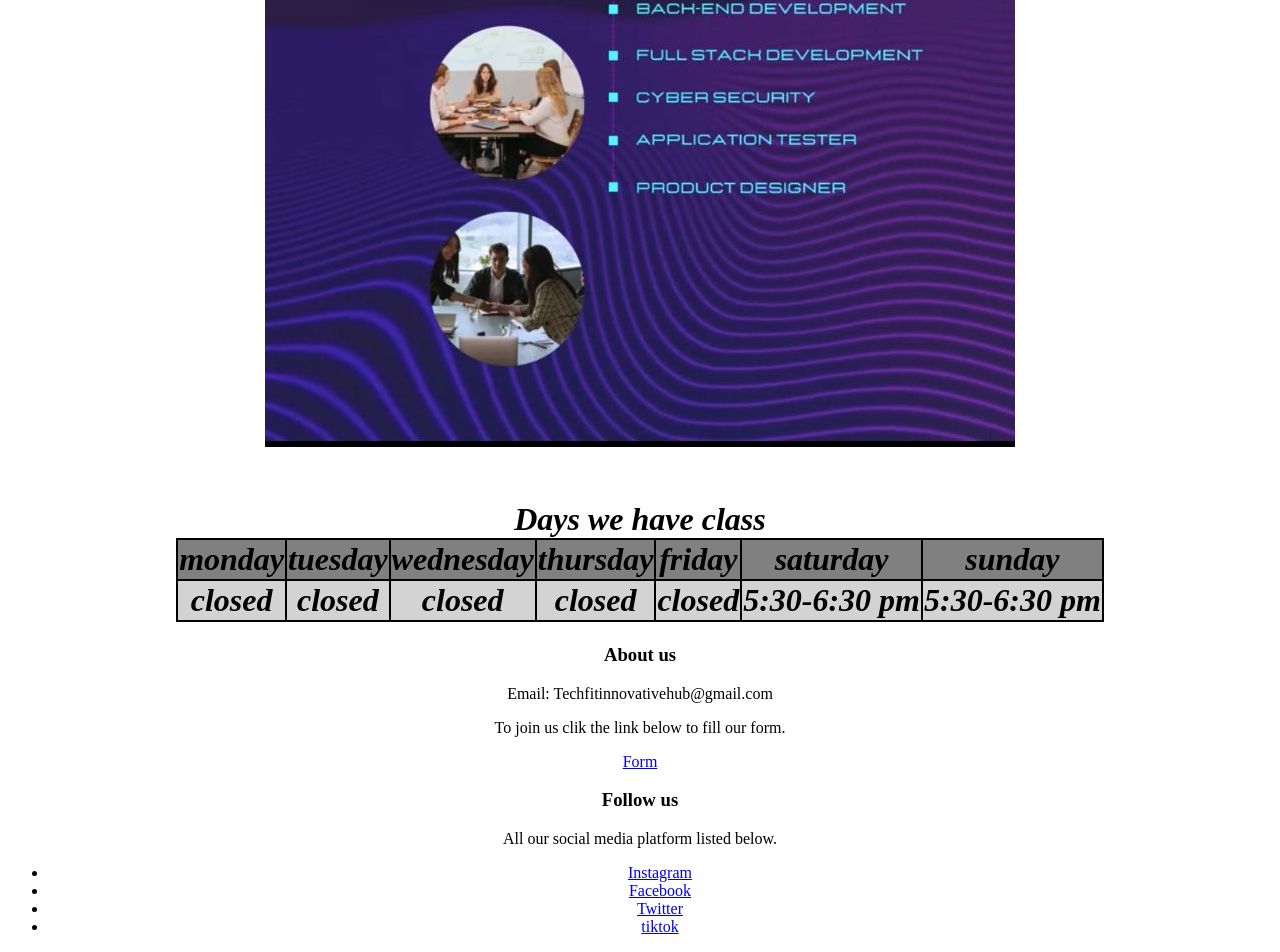
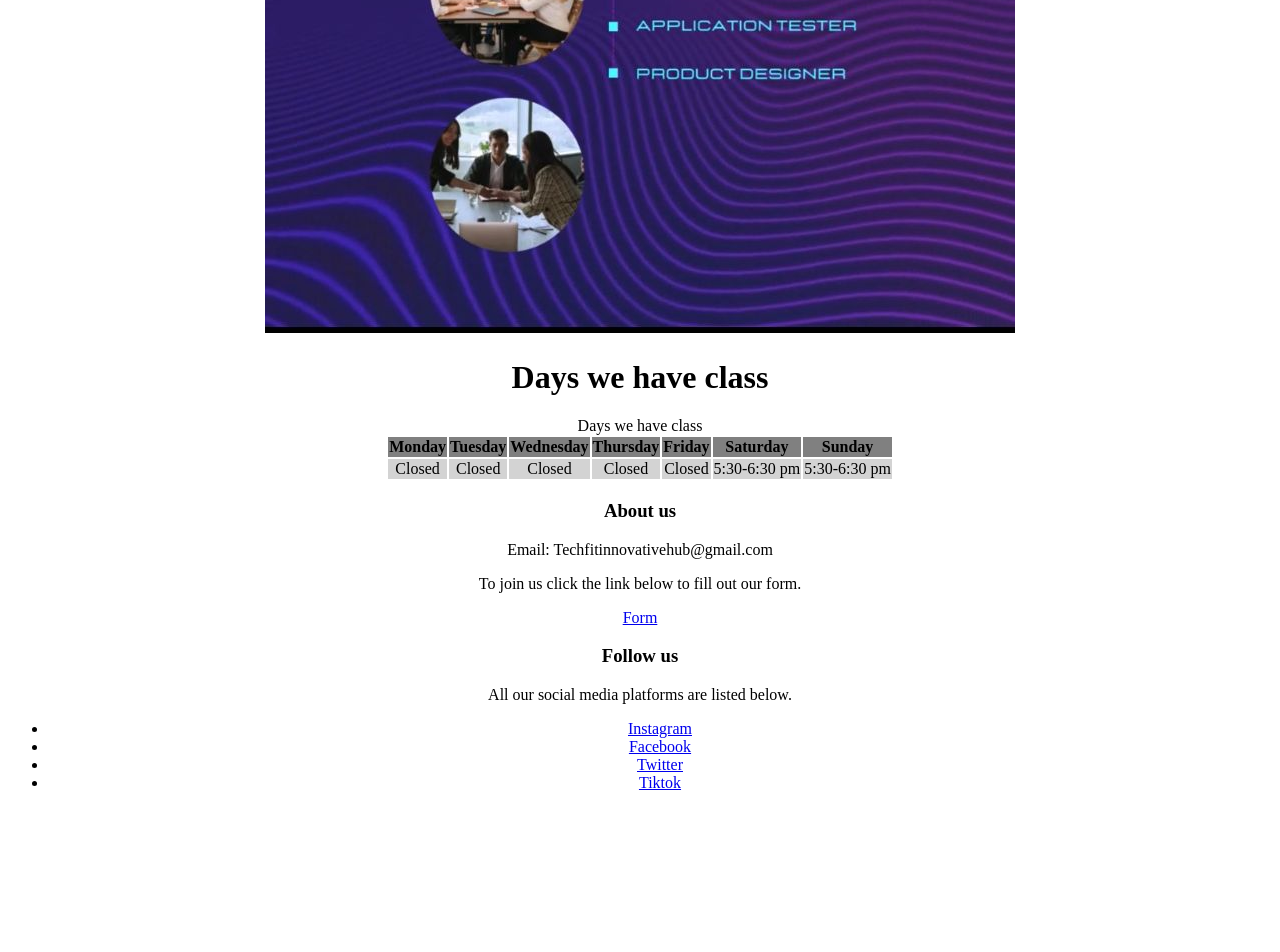
Before and after one commit to Ade3164/sidiq_file, a plain HTML site: page index.html in a window 1280 px wide. Shown: the part 1834-2786 px from the top of the page. After the commit the page ends 2642 px from the top, so only its background shows below. Drawn offline with Linux system fonts and the light colour scheme.

Commit message:
corrected code

```diff
--- a/index.html
+++ b/index.html
@@ -1,92 +1,94 @@
 <!DOCTYPE html>
 <html lang="en">
   <head>
-        <meta charset="utf-8"/>
+    <meta charset="UTF-8" />
     <title>Techfit Innovative Hub</title>
-        <meta name="description" content="web"/>
-        <meta name="Innovative Hub" content="sitepoint"/>
-        <link rel="stylesheet" href="css/styles.css.?v=2.7"/>
+    <meta name="description" content="web" />
+    <meta name="Innovative Hub" content="sitepoint" />
+    <link rel="stylesheet" href="css/styles.css?v=2.7" />
+    <style>
+      /* CSS for centering elements */
+      body {
+        text-align: center;
+      }
+      /* Additional styling if needed */
+    </style>
   </head>
   <body>
-       <center><h1>WELCOME TO TECHFIT INNOVATIVE HUB.
-       </h1></center>
-        <P>
+    <h1>WELCOME TO TECHFIT INNOVATIVE HUB.</h1>
     <i>
-                <h2>
-                    Welcome to Techfit - Where Dreams Become Code!<br>
-
-
-                Greetings, fellow coding enthusiast,
-
-                Step into a world where creativity meets logic, where imagination takes form in lines of code. Welcome to CodeCrafters, your digital haven for all things coding!
-
-                Whether you're a seasoned developer or just starting your journey into the world of programming, you've found your tribe here. Our virtual halls echo with the clatter of keyboards, the hum of processors, and the buzz of innovation.
-
+      <h2>Welcome to Techfit - Where Dreams Become Code!</h2>
+      <p>
+        Greetings, fellow coding enthusiast, Step into a world where creativity
+        meets logic, where imagination takes form in lines of code. Welcome to
+        CodeCrafters, your digital haven for all things coding! Whether you're a
+        seasoned developer or just starting your journey into the world of
+        programming, you've found your tribe here. Our virtual halls echo with
+        the clatter of keyboards, the hum of processors, and the buzz of
+        innovation.
+      </p>
       <div>
-                    <center><img src="image/techfit.jpg" alt="Africa"></center>
+        <img src="image/techfit.jpg" alt="Africa" />
       </div>
-
-
-                At Techfit, we believe that coding is more than just syntax and semicolons; it's a canvas for your imagination, a playground for your ideas. From web development to machine learning, from algorithms to app design, there's something for everyone in our diverse community.
-
-                Join us as we embark on a quest for knowledge, collaboration, and endless possibilities. Let's write the future together, one line of code at a time.
-
-                welcome aboard, adventurer.<br><h3>Your coding journey starts here.</h3><br><center><img src="image/techfit.2008.jpg" alt="Africa"></center><br> </div>
-                </h2>
+      <p>
+        At Techfit, we believe that coding is more than just syntax and
+        semicolons; it's a canvas for your imagination, a playground for your
+        ideas. From web development to machine learning, from algorithms to app
+        design, there's something for everyone in our diverse community. Join us
+        as we embark on a quest for knowledge, collaboration, and endless
+        possibilities. Let's write the future together, one line of code at a
+        time. welcome aboard, adventurer.
+      </p>
+      <h3>Your coding journey starts here.</h3>
       <div>
-                    <h1>
-                        <table bgcolor="black" align="center">
-                            <caption>Days we have class </caption>
-                            <tr  bgcolor="grey">
-                                <th>monday</th>
-                                <th>tuesday</th>
-                                <th>wednesday</th>
-                                <th>thursday</th>
-                                <th>friday</th>
-                                <th>saturday</th>
-                                <th>sunday</th>
+        <img src="image/techfit.2008.jpg" alt="Africa" />
+      </div>
+    </i>
+    <h1>Days we have class</h1>
+    <table align="center">
+      <caption>
+        Days we have class
+      </caption>
+      <tr bgcolor="grey">
+        <th>Monday</th>
+        <th>Tuesday</th>
+        <th>Wednesday</th>
+        <th>Thursday</th>
+        <th>Friday</th>
+        <th>Saturday</th>
+        <th>Sunday</th>
       </tr>
       <tr bgcolor="lightgrey" align="center">
-                                <td>closed</td>
-                                <td>closed</td>
-                                <td>closed</td>
-                                <td>closed</td>
-                                <td>closed</td>
+        <td>Closed</td>
+        <td>Closed</td>
+        <td>Closed</td>
+        <td>Closed</td>
+        <td>Closed</td>
         <td>5:30-6:30 pm</td>
         <td>5:30-6:30 pm</td>
       </tr>
     </table>
-                </div>
-            </i>
-        </P>
 
-        <div>
     <footer>
-         <center>
       <div>
         <h3>About us</h3>
         <p>Email: Techfitinnovativehub@gmail.com</p>
-                <p>To join us clik the link below to fill our form.</p>
+        <p>To join us click the link below to fill out our form.</p>
         <a href="https://forms.gle/xzdpnKrdedA3u8weA">Form</a>
       </div>
 
       <div>
-
         <h3>Follow us</h3>
-            <p>All our social media platform listed below.</p>
-
+        <p>All our social media platforms are listed below.</p>
         <nav>
           <ul>
             <li><a href="http://www.instagram.com/felaksb">Instagram</a></li>
-                <li><a href="http://www.Facebook.com/kasabasidiq.">Facebook</a></li>
+            <li><a href="http://www.Facebook.com/kasabasidiq">Facebook</a></li>
             <li><a href="http://www.Twitter.com/durage2008">Twitter</a></li>
-                <li><a href="http://www.Tiktok.com/Felami08">tiktok</a></li>
+            <li><a href="http://www.Tiktok.com/Felami08">Tiktok</a></li>
           </ul>
         </nav>
       </div>
-            </center>
     </footer>
-
-        </div>
   </body>
 </html>
```
Lines whose indentation alone changed are shown as unchanged.
